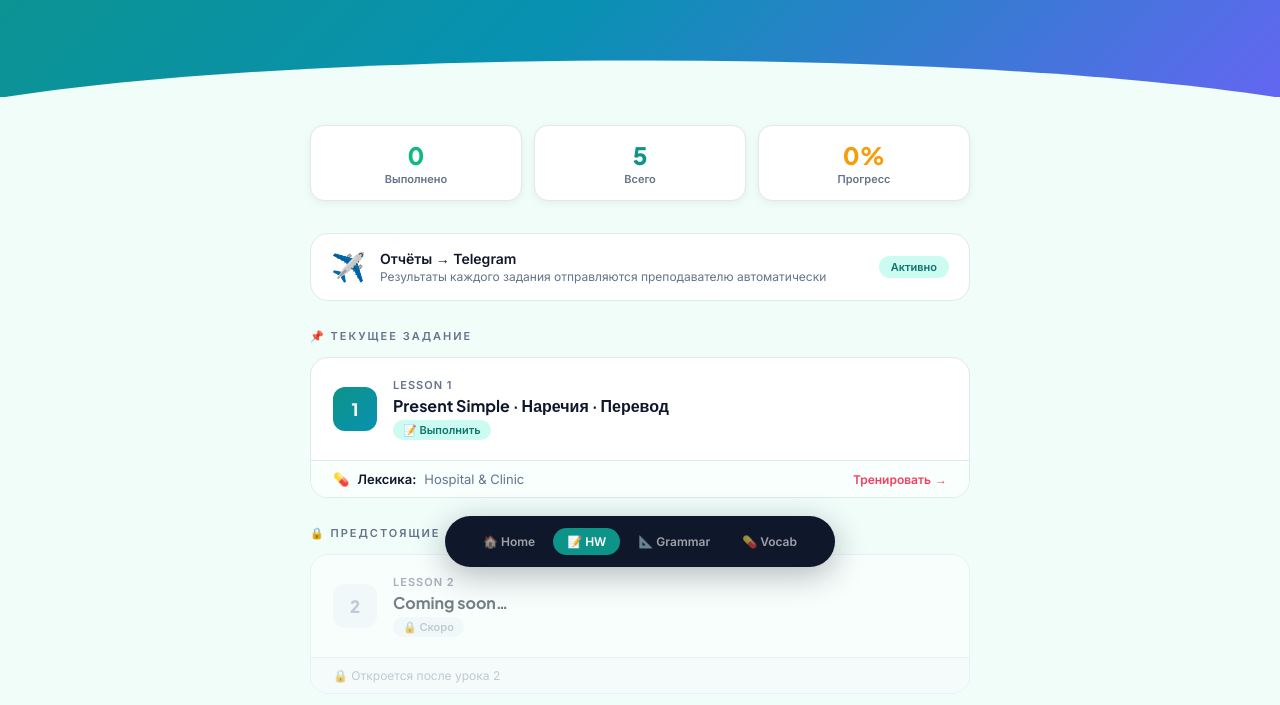
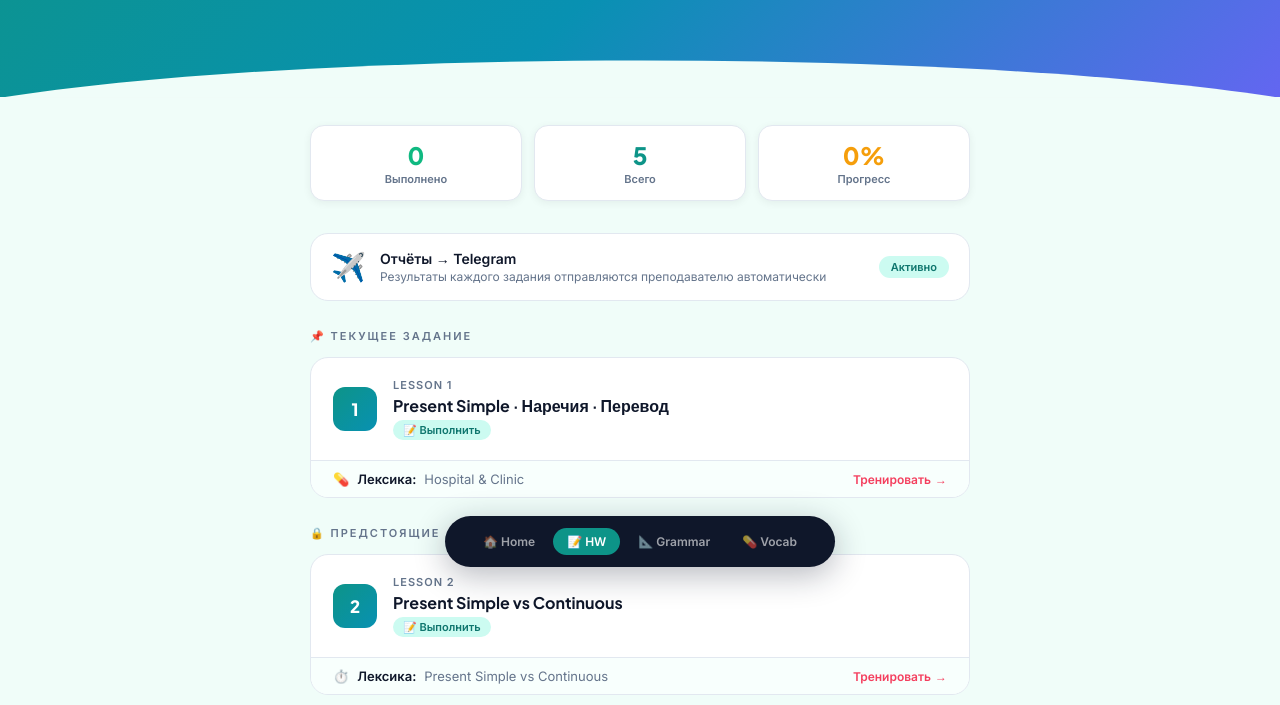
Before and after one commit to fave-eng/Zakiia, a plain HTML site: page homework.html in a window 1280 px wide. Shown: the part 209-914 px from the top of the page. Drawn offline with Linux system fonts and the light colour scheme; no server answers.

Commit message:
Update homework.html

```diff
--- a/homework.html
+++ b/homework.html
@@ -135,12 +135,25 @@
 
   <div class="section-title">🔒 Предстоящие</div>
 
-  <div class="lesson-card locked">
-    <div class="lc-main">
-      <div class="lc-num locked-num">2</div>
-      <div class="lc-info"><div class="lc-lesson-label">Lesson 2</div><div class="lc-title">Coming soon…</div><div class="lc-meta"><span class="lc-status-pill pill-locked">🔒 Скоро</span></div></div>
+  <div class="lesson-card active" id="card-2">
+    <a href="./hw2.html" style="text-decoration:none;color:inherit;">
+      <div class="lc-main">
+        <div class="lc-num active-num" id="num-2">2</div>
+        <div class="lc-info">
+          <div class="lc-lesson-label">Lesson 2</div>
+          <div class="lc-title">Present Simple vs Continuous</div>
+          <div class="lc-meta">
+            <span class="lc-status-pill pill-current" id="pill-2">📝 Выполнить</span>
+            <span class="lc-score" id="score-2"></span>
+          </div>
+        </div>
+        <div class="lc-arrow">→</div>
+      </div>
+    </a>
+    <div class="lc-vocab-strip">
+      <div class="lvs-left">⏱️ <span>Лексика:</span> Present Simple vs Continuous</div>
+      <a href="./vocabulary.html" class="lvs-link">Тренировать <span>→</span></a>
     </div>
-    <div class="locked-strip">🔒 Откроется после урока 2</div>
   </div>
   <div class="lesson-card locked">
     <div class="lc-main">
```
